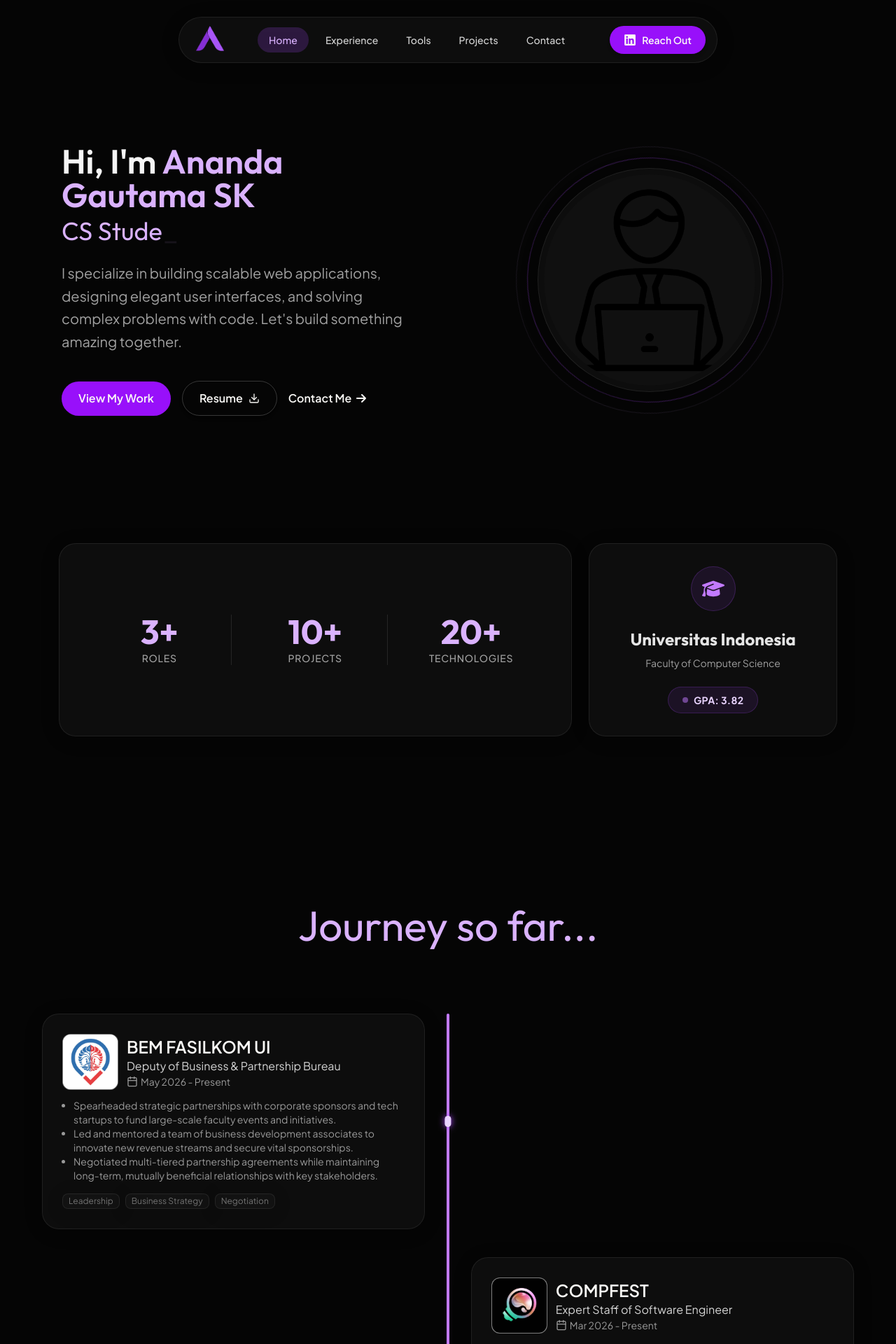
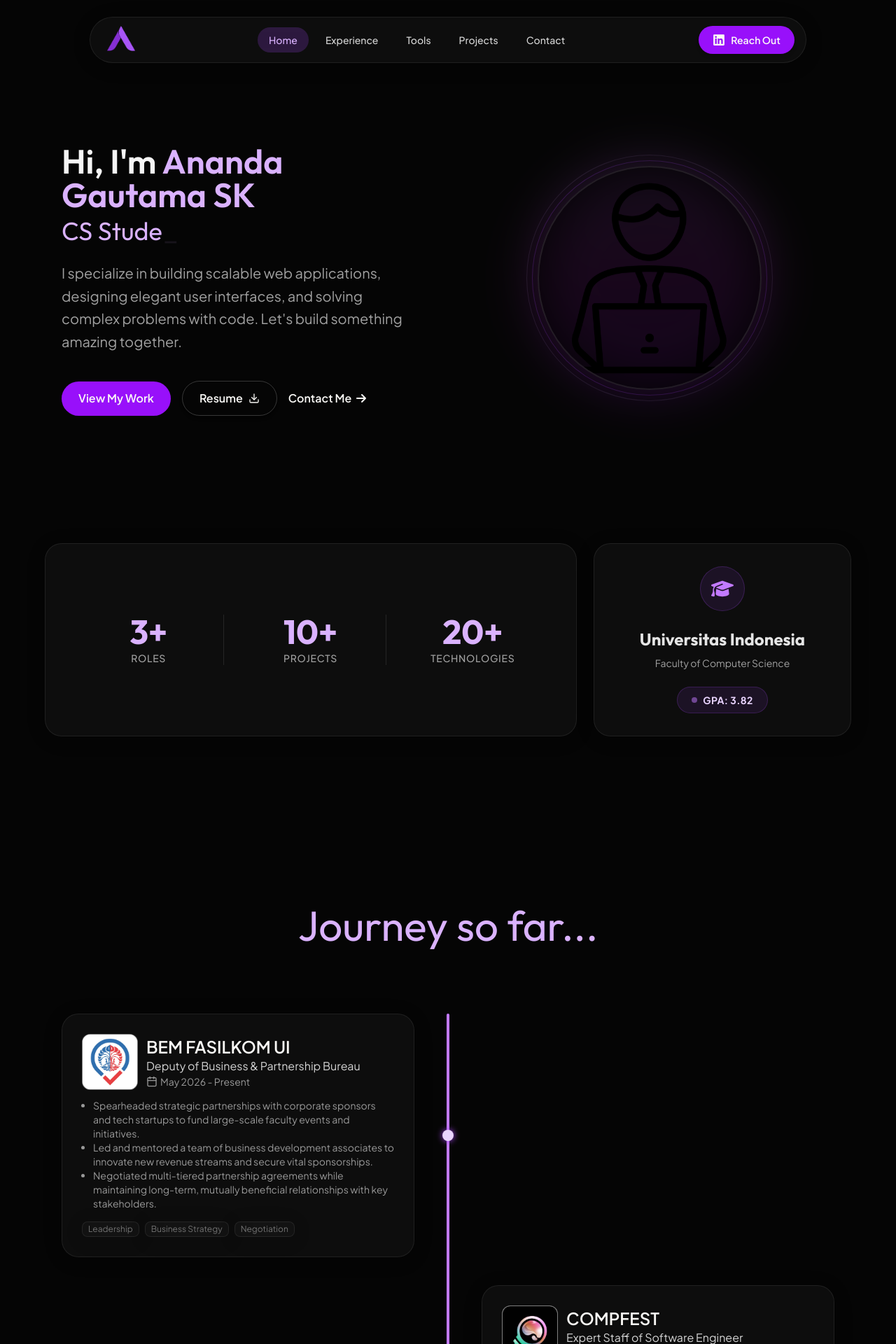
Before and after one commit to anotherbondan/portfolio, a Next.js app: page / in a window 1280 px wide. Shown: the top 1920 px of the page at 70% size. Built offline with nearby package versions, Linux system fonts and the light colour scheme.

Commit message:
feat: responsive

```diff
--- a/src/components/elements/Navbar/index.tsx
+++ b/src/components/elements/Navbar/index.tsx
@@ -2,12 +2,15 @@
 
 import Button from "@/components/ui/button";
 import { FaLinkedin } from "react-icons/fa6";
+import { HiMenu, HiX } from "react-icons/hi";
 import Link from "next/link";
 import Image from "next/image";
 import { useState, useEffect } from "react";
+import { motion, AnimatePresence } from "framer-motion";
 
 export default function Navbar() {
   const [activeSection, setActiveSection] = useState("home");
+  const [isMobileMenuOpen, setIsMobileMenuOpen] = useState(false);
 
   const navLinks = [
     { name: "Home", href: "#home", id: "home" },
@@ -19,7 +22,6 @@
 
   useEffect(() => {
     const handleScroll = () => {
-      // Find the section that is currently most visible
       const sections = navLinks.map(link => document.getElementById(link.id));
       const scrollPosition = window.scrollY + 200; // Offset for navbar
 
@@ -39,12 +41,22 @@
     return () => window.removeEventListener("scroll", handleScroll);
   }, []);
 
+  // Prevent scroll when mobile menu is open
+  useEffect(() => {
+    if (isMobileMenuOpen) {
+      document.body.style.overflow = "hidden";
+    } else {
+      document.body.style.overflow = "unset";
+    }
+  }, [isMobileMenuOpen]);
+
   return (
+    <>
       <nav className="fixed top-6 z-50 flex w-full justify-center px-4">
-      <div className="glass flex items-center justify-between gap-6 md:gap-12 rounded-full px-4 py-3 transition-all duration-300 shadow-[0_4px_30px_rgba(0,0,0,0.1)] hover:shadow-[0_0_15px_theme('colors.purple.500/20')]">
+        <div className="glass flex items-center justify-between gap-6 md:gap-12 rounded-full px-4 py-3 transition-all duration-300 shadow-[0_4px_30px_rgba(0,0,0,0.1)] hover:shadow-[0_0_15px_theme('colors.purple.500/20')] w-full max-w-5xl">
 
           {/* Left: Logo */}
-        <Link href="/#home" className="flex items-center justify-center transform transition-transform hover:scale-105 hover:-rotate-12 pl-2">
+          <Link href="/#home" onClick={() => setIsMobileMenuOpen(false)} className="flex items-center justify-center transform transition-transform hover:scale-105 hover:-rotate-12 pl-2">
             <div className="relative h-10 w-10">
               <Image
                 src="/portfolio.png"
@@ -75,8 +87,9 @@
             })}
           </div>
 
-        {/* Right: LinkedIn Reach Out */}
-        <Link href="https://www.linkedin.com/in/anandagautama/" target="_blank">
+          {/* Right: LinkedIn Reach Out & Mobile Hamburger */}
+          <div className="flex items-center gap-4">
+            <Link href="https://www.linkedin.com/in/anandagautama/" target="_blank" className="hidden sm:block">
               <Button className="flex h-10 items-center justify-center gap-2 rounded-full px-5 py-2 bg-purple-600 border-none hover:bg-purple-500 hover:shadow-[0_0_10px_theme('colors.purple.500/50')]">
                 <FaLinkedin size={18} />
                 <span className="font-inter text-sm font-semibold hidden md:block">
@@ -85,7 +98,61 @@
               </Button>
             </Link>
 
+            <button
+              className="md:hidden p-2 text-neutral-300 hover:text-purple-400 transition-colors"
+              onClick={() => setIsMobileMenuOpen(true)}
+            >
+              <HiMenu size={28} />
+            </button>
+          </div>
+
         </div>
       </nav>
+
+      {/* Mobile Menu Overlay */}
+      <AnimatePresence>
+        {isMobileMenuOpen && (
+          <motion.div
+            initial={{ opacity: 0, y: -20 }}
+            animate={{ opacity: 1, y: 0 }}
+            exit={{ opacity: 0, y: -20 }}
+            className="fixed inset-0 z-[60] bg-black/90 backdrop-blur-xl flex flex-col items-center justify-center px-6"
+          >
+            <button
+              className="absolute top-8 right-8 p-2 text-neutral-300 hover:text-purple-400 transition-colors"
+              onClick={() => setIsMobileMenuOpen(false)}
+            >
+              <HiX size={36} />
+            </button>
+
+            <div className="flex flex-col items-center gap-8 w-full max-w-sm">
+              {navLinks.map((link) => (
+                <Link
+                  key={link.name}
+                  href={link.href}
+                  onClick={() => setIsMobileMenuOpen(false)}
+                  className={`font-playfair-display text-4xl font-bold transition-all ${
+                    activeSection === link.id
+                      ? "text-purple-400"
+                      : "text-neutral-300 hover:text-purple-300"
+                  }`}
+                >
+                  {link.name}
+                </Link>
+              ))}
+
+              <Link href="https://www.linkedin.com/in/anandagautama/" target="_blank" className="w-full mt-8" onClick={() => setIsMobileMenuOpen(false)}>
+                <Button className="w-full flex h-14 items-center justify-center gap-3 rounded-2xl bg-purple-600 border-none hover:bg-purple-500">
+                  <FaLinkedin size={24} />
+                  <span className="font-inter text-lg font-semibold">
+                    Connect on LinkedIn
+                  </span>
+                </Button>
+              </Link>
+            </div>
+          </motion.div>
+        )}
+      </AnimatePresence>
+    </>
   );
 }
--- a/src/modules/LandingModule/components/experience.tsx
+++ b/src/modules/LandingModule/components/experience.tsx
@@ -17,18 +17,18 @@
 
 const Experience: React.FC<ExperienceProps> = ({ data, children, index }) => {
   return (
-    <div className="flex w-1/2">
+    <div className="flex w-full md:w-1/2 relative">
       <div
-        className={`flex w-full items-center gap-6 ${
-          index % 2 == 0 ? "flex-row-reverse" : "flex-row"
-        }`}
+        className={`flex w-full items-center gap-6 md:gap-8 flex-row ${
+          index % 2 == 0 ? "md:flex-row-reverse" : "md:flex-row"
+        } pl-16 md:pl-0`}
       >
         <div
-          className={`h-4 w-4 rounded-full bg-purple-200 shadow-[0_0_10px_theme('colors.purple.500')] ${
-            index % 2 == 0 ? "translate-x-1/2" : "-translate-x-1/2"
-          }`}
+          className={`h-4 w-4 shrink-0 rounded-full bg-purple-200 shadow-[0_0_10px_theme('colors.purple.500')] absolute left-[1.6rem] md:static md:left-auto ${
+            index % 2 == 0 ? "md:translate-x-1/2" : "md:-translate-x-1/2"
+          } z-10`}
         ></div>
-        <div className="group glass backdrop-blur-3xl border-white/10 min-h-64 max-w-140 rounded-3xl border p-7 transition-all duration-300 hover:-translate-y-2 hover:border-purple-500/50 hover:shadow-[0_10px_30px_theme('colors.purple.500/20')]">
+        <div className="group glass backdrop-blur-3xl border-white/10 w-full min-h-64 max-w-140 rounded-3xl border p-6 md:p-7 transition-all duration-300 hover:-translate-y-2 hover:border-purple-500/50 hover:shadow-[0_10px_30px_theme('colors.purple.500/20')]">
           <div className="flex h-full flex-col gap-3">
             <div className="flex items-center gap-3">
               <div className="border-card-hover h-20 min-w-20 overflow-hidden rounded-xl border-1 bg-white">
--- a/src/modules/LandingModule/index.tsx
+++ b/src/modules/LandingModule/index.tsx
@@ -7,7 +7,7 @@
 
 export default function LandingModule() {
   return (
-    <main className="flex flex-col gap-10 px-15">
+    <main className="flex flex-col gap-10 w-full overflow-x-hidden">
       <Hero />
       <Statistics />
       <Journey />
--- a/src/modules/LandingModule/sections/ContactMe.tsx
+++ b/src/modules/LandingModule/sections/ContactMe.tsx
@@ -2,7 +2,6 @@
 
 import Button from "@/components/ui/button";
 import { useState } from "react";
-import { FaLinkedin } from "react-icons/fa6";
 import { IoPaperPlane } from "react-icons/io5";
 import { motion } from "framer-motion";
 
@@ -54,7 +53,7 @@
   }
 
   return (
-    <section id="contact" className="flex min-h-screen flex-col py-20 justify-center items-center">
+    <section id="contact" className="flex min-h-screen flex-col py-20 px-5 justify-center items-center">
       <div className="flex w-full max-w-4xl flex-col gap-10">
         <motion.div
           initial={{ opacity: 0, y: 20 }}
--- a/src/modules/LandingModule/sections/Hero.tsx
+++ b/src/modules/LandingModule/sections/Hero.tsx
@@ -72,21 +72,31 @@
           initial={{ opacity: 0, x: 40 }}
           animate={{ opacity: 1, x: 0 }}
           transition={{ duration: 0.8, ease: "easeOut", delay: 0.2 }}
-          className="flex justify-center md:w-1/2 relative"
+          className="flex justify-center md:w-1/2 relative mt-10 md:mt-0"
         >
-          <div className="relative w-64 h-64 md:w-80 md:h-80 rounded-full glass flex items-center justify-center p-2 shadow-[0_0_30px_theme('colors.purple.500/30')]">
-            <div className="w-full h-full rounded-full overflow-hidden relative bg-card">
+          {/* Floating container */}
+          <motion.div
+            animate={{ y: [0, -15, 0] }}
+            transition={{ repeat: Infinity, duration: 6, ease: "easeInOut" }}
+            className="relative w-64 h-64 md:w-80 md:h-80 flex items-center justify-center group cursor-pointer"
+          >
+            {/* Animated Gradient Glow Background */}
+            <div className="absolute inset-0 rounded-full bg-gradient-to-tr from-purple-600 via-fuchsia-500 to-purple-400 opacity-20 blur-2xl group-hover:opacity-40 transition-opacity duration-700 animate-[spin_8s_linear_infinite]" />
+
+            {/* Outer Border Ring */}
+            <div className="absolute inset-0 rounded-full border border-purple-500/20 scale-105 group-hover:scale-110 transition-transform duration-700" />
+            <div className="absolute inset-0 rounded-full border border-purple-300/10 scale-110 group-hover:scale-125 transition-transform duration-700 delay-75" />
+
+            {/* Main Avatar Container */}
+            <div className="w-full h-full rounded-full overflow-hidden relative border-2 border-white/10 bg-black/50 shadow-[0_0_40px_theme('colors.purple.500/20')] group-hover:border-purple-400/50 transition-colors duration-500 z-10">
               <Image
                 src="/office-worker.png"
                 alt="Ananda Gautama Profile"
                 fill
-                className="object-cover"
+                className="object-cover transition-all duration-700 group-hover:scale-110 grayscale-[30%] group-hover:grayscale-0"
               />
             </div>
-            {/* Decorative orbit ring */}
-            <div className="absolute inset-0 rounded-full border border-purple-500/30 -m-4 animate-[spin_10s_linear_infinite]"></div>
-            <div className="absolute inset-0 rounded-full border border-purple-300/10 -m-8 animate-[spin_15s_linear_infinite_reverse]"></div>
-          </div>
+          </motion.div>
         </motion.div>
 
       </div>
--- a/src/modules/LandingModule/sections/Journey.tsx
+++ b/src/modules/LandingModule/sections/Journey.tsx
@@ -95,8 +95,8 @@
       >
         Journey so far...
       </motion.h1>
-      <div className="flex w-full flex-col items-center justify-center gap-10 relative">
-        <div className="absolute h-full w-1 rounded-full bg-purple-400 shadow-[0_0_10px_theme('colors.purple.500/50')]"></div>
+      <div className="flex w-full flex-col items-center justify-center gap-10 relative max-w-6xl mx-auto px-4 md:px-6">
+        <div className="absolute h-full w-1 rounded-full bg-purple-400 shadow-[0_0_10px_theme('colors.purple.500/50')] left-8 md:left-1/2 md:-translate-x-1/2 opacity-50 md:opacity-100 z-0"></div>
         {datas.map((data, idx) => (
           <motion.div
             key={idx}
@@ -104,7 +104,7 @@
             whileInView={{ opacity: 1, x: 0 }}
             viewport={{ once: true, margin: "-100px" }}
             transition={{ duration: 0.7, delay: idx * 0.1, ease: "easeOut" }}
-            className={`flex w-full ${idx % 2 == 0 ? "justify-start" : "justify-end"}`}
+            className={`flex w-full justify-start ${idx % 2 == 0 ? "md:justify-start" : "md:justify-end"}`}
           >
             <Experience key={idx} data={data} index={idx}>
               <TagList descList={data.tags} />
--- a/src/modules/LandingModule/sections/Tech.tsx
+++ b/src/modules/LandingModule/sections/Tech.tsx
@@ -117,7 +117,7 @@
           whileInView={{ opacity: 1, y: 0 }}
           viewport={{ once: true }}
           transition={{ duration: 0.6, delay: 0.1 }}
-          className="flex gap-2 glass p-1.5 rounded-full border border-white/10"
+          className="flex flex-wrap justify-center gap-2 glass p-1.5 rounded-3xl md:rounded-full border border-white/10 w-full md:w-auto"
         >
           <button
             onClick={() => setActiveTab("frontend")}
```
Lines whose indentation alone changed are shown as unchanged.
